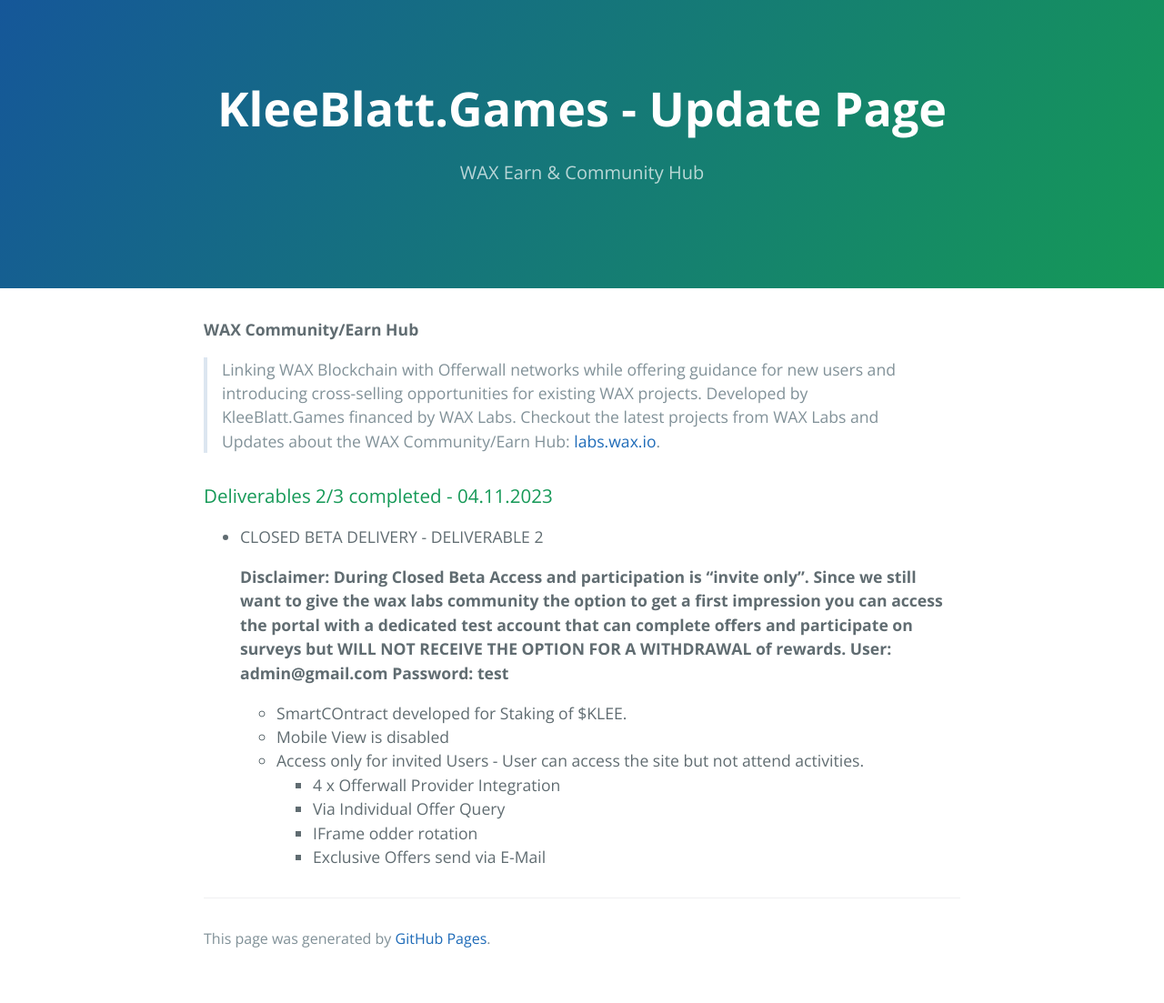
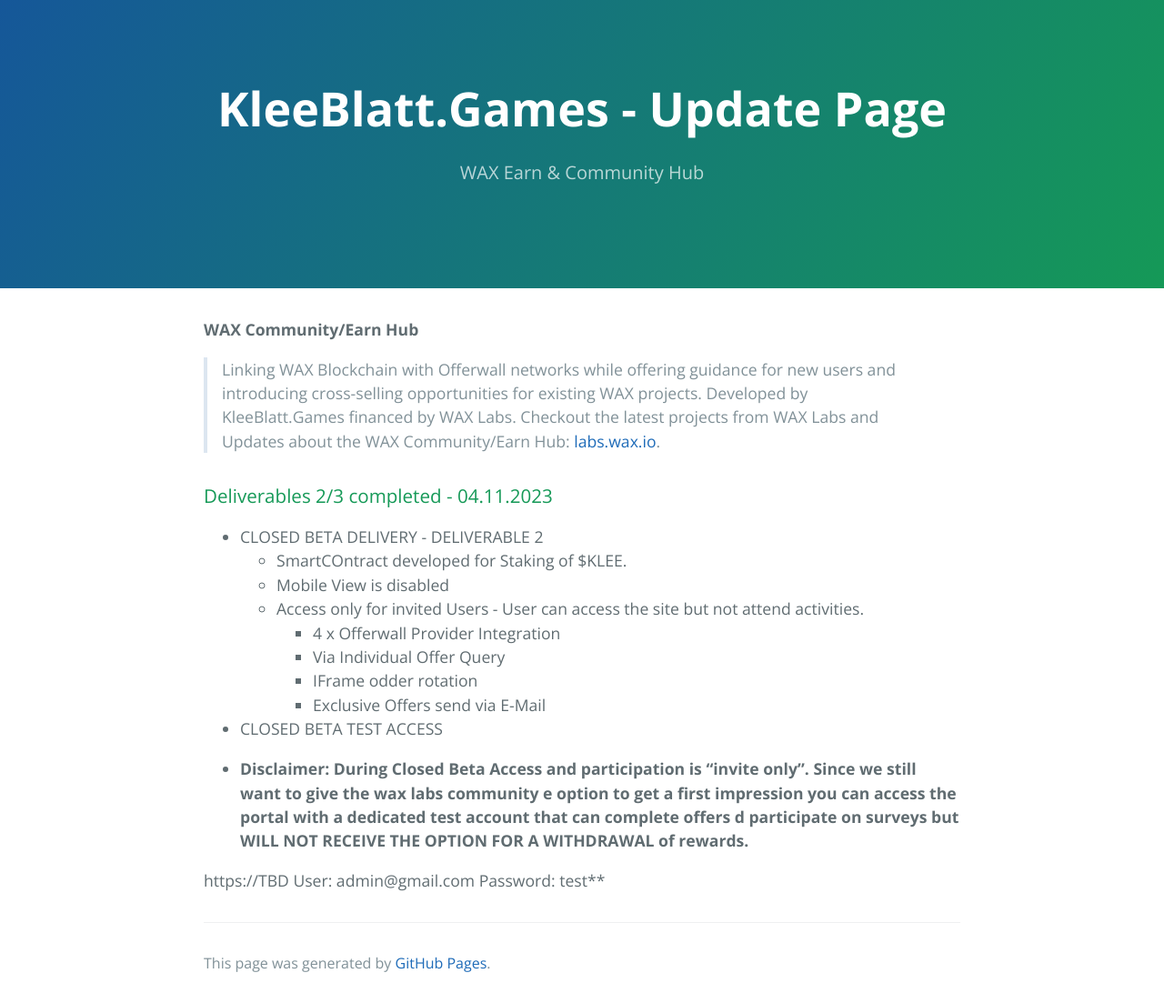
Before and after one commit to KleeblattGames/KleeblattGames.github.io, a Jekyll site: the page built from index.md, in a window 1280 px wide. Shown: the whole page at 91% size. Built offline with Jekyll 4.4.1, drawn with Linux system fonts in a browser that asks for light colours; before the commit the page ends 1076 px from its top, so only the background shows below that; some of the changed lines change nothing that is shown.

Commit message:
Update index.md

```diff
--- a/index.md
+++ b/index.md
@@ -14,13 +14,6 @@
 ### Deliverables 2/3 completed - 04.11.2023
 
 - CLOSED BETA DELIVERY - DELIVERABLE 2
-
-  **Disclaimer: During Closed Beta Access and participation is "invite only". Since we still want to give the wax labs community
-  the option to get a first impression you can access the portal with a dedicated test account that can complete offers
-  and participate on surveys but WILL NOT RECEIVE THE OPTION FOR A WITHDRAWAL of rewards.
-  User: admin@gmail.com
-  Password: test**
-
   - SmartCOntract developed for Staking of $KLEE.
   - Mobile View is disabled
   - Access only for invited Users - User can access the site but not attend activities.
@@ -28,3 +21,12 @@
     - Via Individual Offer Query
     - IFrame odder rotation
     - Exclusive Offers send via E-Mail
+
+- CLOSED BETA TEST ACCESS
+
+-   **Disclaimer: During Closed Beta Access and participation is "invite only". Since we still want to give the wax labs community  e option to get a first impression you can access the portal with a dedicated test account that can complete offers
+     d participate on surveys but WILL NOT RECEIVE THE OPTION FOR A WITHDRAWAL of rewards.**
+
+  https://TBD
+  User: admin@gmail.com
+  Password: test**
```
